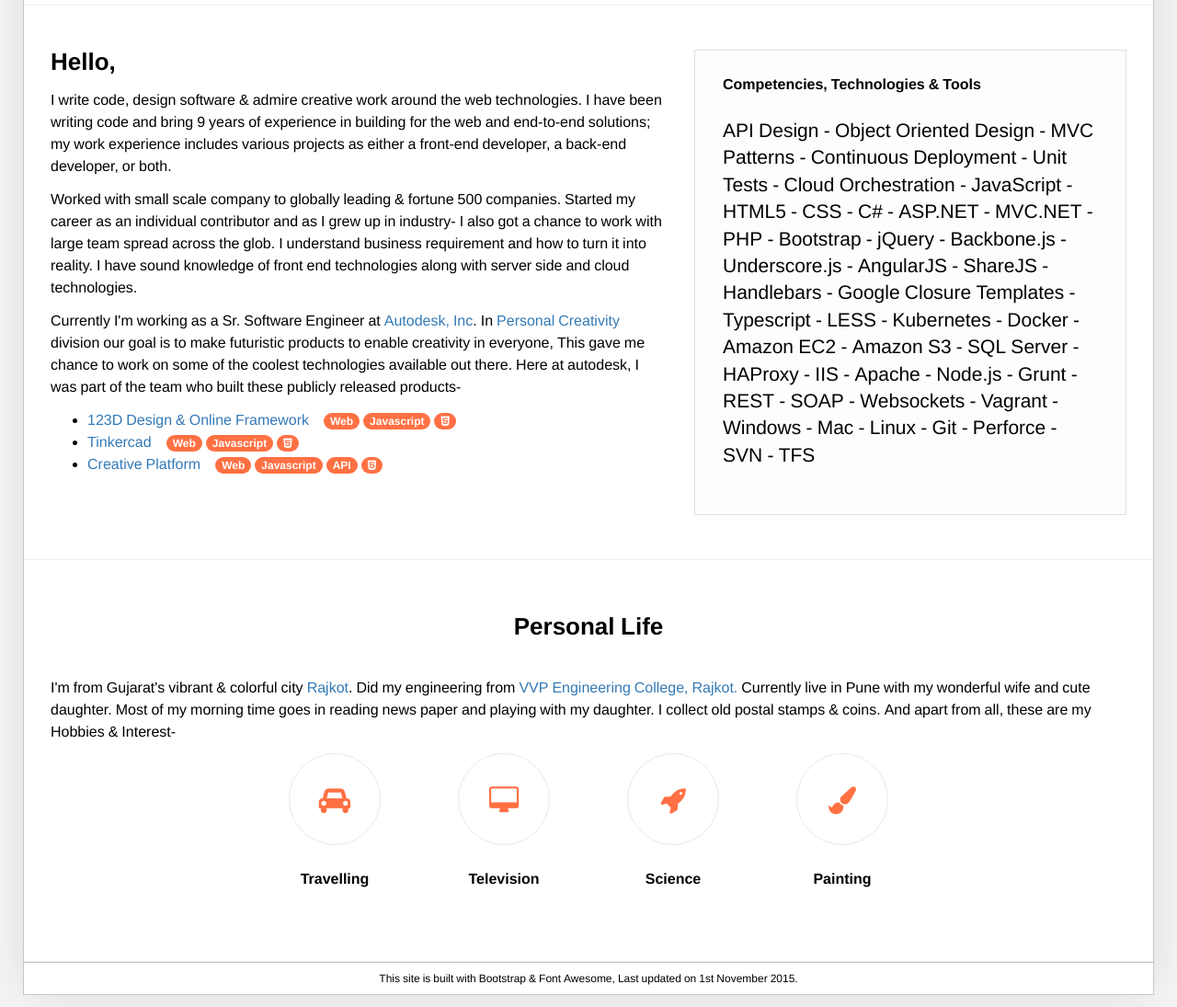
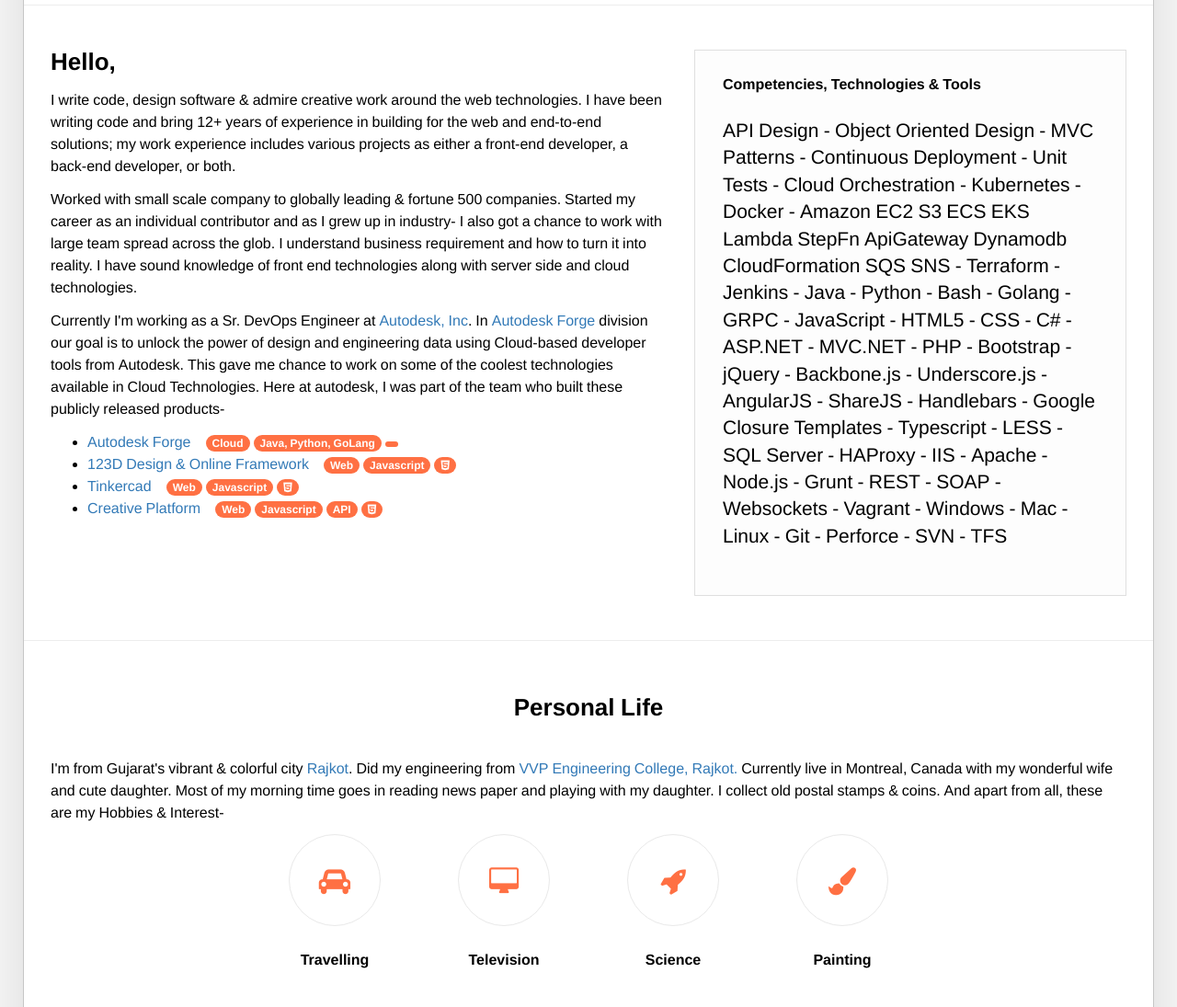
Before and after one commit to maulik887/maulik887.github.io, a website: page index.html in a window 1280 px wide. Shown: the part 380-1475 px from the top of the page at 92% size. Drawn offline with Linux system fonts and the light colour scheme.

Commit message:
Profile update 2020

```diff
--- a/index.html
+++ b/index.html
@@ -60,11 +60,17 @@
                     <div class="col-xs-12 col-sm-12 col-lg-7">
                         <h3 class="title">Hello,</h3>
                         <p>
-                        I write code, design software & admire creative work around the web technologies. I have been writing code and bring 9 years of experience in building for the web and end-to-end solutions; my work experience includes various projects as either a front-end developer, a back-end developer, or both.</p>
+                        I write code, design software & admire creative work around the web technologies. I have been writing code and bring 12+ years of experience in building for the web and end-to-end solutions; my work experience includes various projects as either a front-end developer, a back-end developer, or both.</p>
                         <p>Worked with small scale company to globally leading & fortune 500 companies. Started my career as an individual contributor and as I grew up in industry- I also got a chance to work with large team spread across the glob. I understand business requirement and how to turn it into reality. I have sound knowledge of front end technologies along with server side and cloud technologies.</p>
 
-                        <p>Currently I'm working as a Sr. Software Engineer at <a href="http://www.autodesk.com">Autodesk, Inc</a>. In <a href="http://www.autodesk.com/products/personal-design-and-creativity">Personal Creativity</a> division our goal is to make futuristic products to enable creativity in everyone, This gave me chance to work on some of the coolest technologies available out there. Here at autodesk, I was part of the team who built these publicly released products-</p>
+                        <p>Currently I'm working as a Sr. DevOps Engineer at <a href="http://www.autodesk.com">Autodesk, Inc</a>. In <a href="https://forge.autodesk.com">Autodesk Forge</a> division our goal is to unlock the power of design and engineering data using Cloud-based developer tools from Autodesk. This gave me chance to work on some of the coolest technologies available in Cloud Technologies. Here at autodesk, I was part of the team who built these publicly released products-</p>
                         <ul>
+                            <li>
+                                <a href="https://forge.autodesk.com" target="_blank">Autodesk Forge</a>&nbsp;&nbsp;&nbsp;
+                                <span class="badge">Cloud</span>
+                                <span class="badge">Java, Python, GoLang</span>
+                                <span class="badge"><i class="fab fa-aws"></i></span>
+                            </li>
                             <li>
                                 <a href="http://www.123dapp.com/design" target="_blank">123D Design & Online Framework</a>&nbsp;&nbsp;&nbsp;
                                 <span class="badge">Web</span>
@@ -89,7 +95,7 @@
                     <div class="col-xs-12 col-sm-12 col-lg-5">
                         <div class="block-grey comp-technologies">
                             <h4>Competencies, Technologies & Tools</h4>
-                            <p class="lead">API Design - Object Oriented Design - MVC Patterns - Continuous Deployment - Unit Tests - Cloud Orchestration - JavaScript - HTML5 - CSS - C# - ASP.NET - MVC.NET - PHP - Bootstrap - jQuery - Backbone.js - Underscore.js - AngularJS - ShareJS - Handlebars - Google Closure Templates - Typescript - LESS - Kubernetes - Docker - Amazon EC2 - Amazon S3 - SQL Server - HAProxy - IIS - Apache - Node.js - Grunt - REST - SOAP - Websockets - Vagrant - Windows - Mac - Linux - Git - Perforce - SVN - TFS</p>
+                            <p class="lead">API Design - Object Oriented Design - MVC Patterns - Continuous Deployment - Unit Tests - Cloud Orchestration - Kubernetes - Docker - Amazon EC2 S3 ECS EKS Lambda StepFn ApiGateway Dynamodb CloudFormation SQS SNS - Terraform - Jenkins - Java - Python - Bash - Golang - GRPC - JavaScript - HTML5 - CSS - C# - ASP.NET - MVC.NET - PHP - Bootstrap - jQuery - Backbone.js - Underscore.js - AngularJS - ShareJS - Handlebars - Google Closure Templates - Typescript - LESS - SQL Server - HAProxy - IIS - Apache - Node.js - Grunt - REST - SOAP - Websockets - Vagrant - Windows - Mac - Linux - Git - Perforce - SVN - TFS</p>
                         </div>
                     </div>
                 </div>
@@ -100,7 +106,7 @@
                 <div class="row">
                     <div class="col-xs-12 col-sm-12 col-lg-12">
                         <h3 class="title">Personal Life</h3>
-                        <p class="personal-info">I'm from Gujarat's vibrant &amp; colorful city <a href="https://en.wikipedia.org/wiki/Rajkot">Rajkot</a>. Did my engineering from <a href="http://vvpedulink.ac.in/">VVP Engineering College, Rajkot.</a> Currently live in Pune with my wonderful wife and cute daughter. Most of my morning time goes in reading news paper and playing with my daughter. I collect old postal stamps & coins. And apart from all, these are my Hobbies & Interest-</p>
+                        <p class="personal-info">I'm from Gujarat's vibrant &amp; colorful city <a href="https://en.wikipedia.org/wiki/Rajkot">Rajkot</a>. Did my engineering from <a href="http://vvpedulink.ac.in/">VVP Engineering College, Rajkot.</a> Currently live in Montreal, Canada with my wonderful wife and cute daughter. Most of my morning time goes in reading news paper and playing with my daughter. I collect old postal stamps & coins. And apart from all, these are my Hobbies & Interest-</p>
                     </div>
                 </div>
                 <div class="row">
```
